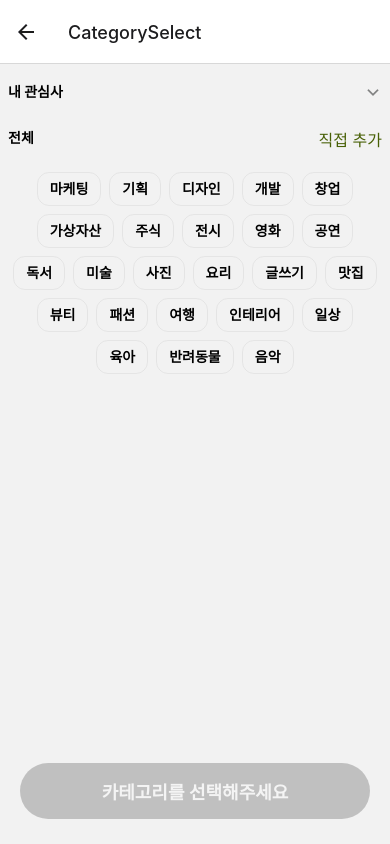
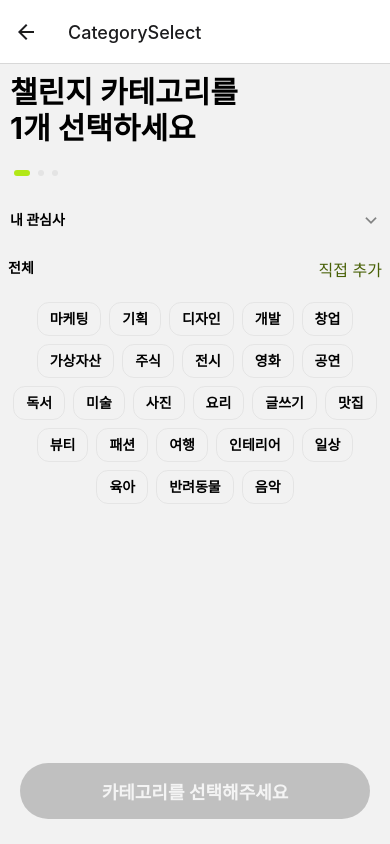
Before and after one commit to CCC-org/keewe-app, a React Native app: screen /CategorySelect in a window 390 px wide. Built offline with nearby package versions, Linux system fonts and the light colour scheme.

Commit message:
스태퍼 적용 및 디자인 수정

```diff
--- a/src/components/accordions/Accordion.tsx
+++ b/src/components/accordions/Accordion.tsx
@@ -60,7 +60,7 @@ const styles = StyleSheet.create({
     flexDirection: 'row',
     justifyContent: 'space-between',
     paddingVertical: 10,
-    margin: 8,
+    margin: 10,
   },
   list: { overflow: 'hidden' },
 });
--- a/src/screens/challenge/CategorySelectScreen.tsx
+++ b/src/screens/challenge/CategorySelectScreen.tsx
@@ -1,11 +1,14 @@
 import React, { useState } from 'react';
+import { View, Text } from 'react-native';
+import { useTheme } from 'react-native-paper';
 import { TOTAL_TAG } from '../../constants/Interests';
 import ChallengeCategorySelectSection from './ChallengeCategorySelectSection';
 import ConditionalButton from '../../components/buttons/ConditionalButton';
+import Stepper from '../../components/stepper/Stepper';
 
 const CategorySelectScreen = ({ navigation, route }) => {
   const customCategory: string[] = route.params?.category ?? [];
-
+  const theme = useTheme();
   const [totalCategory, setTotalCategory] = useState<string[]>(TOTAL_TAG);
   const [selectedCategory, setSelectedCategory] = useState<string | undefined>(
     route.params?.selectedCategory ?? undefined,
@@ -21,6 +24,11 @@ const CategorySelectScreen = ({ navigation, route }) => {
 
   return (
     <>
+      <View style={{ margin: 10 }}>
+        <Text style={theme.fonts.text.display}>챌린지 카테고리를</Text>
+        <Text style={theme.fonts.text.display}>1개 선택하세요</Text>
+      </View>
+      <Stepper totalStep={3} currentStep={1}></Stepper>
       <ChallengeCategorySelectSection
         totalCategory={[...customCategory, ...totalCategory]}
         selectedCategory={selectedCategory}
```
